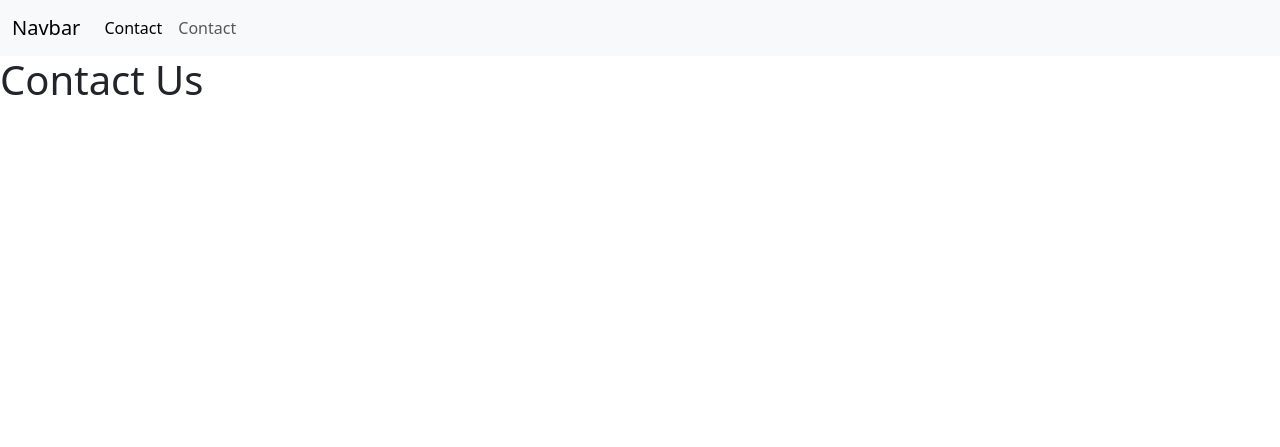
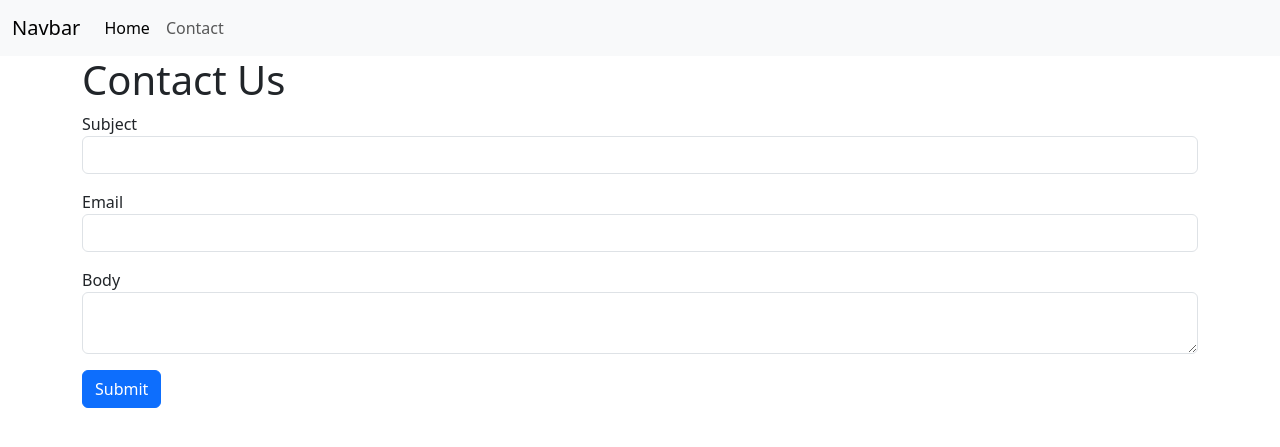
Before and after one commit to JanRII23/FullStackApps, a PHP site: page /contact in a window 1280 px wide. Shown: the top 447 px of the page. Run offline with PHP 8.4, Linux system fonts and the light colour scheme.

Commit message:
created some working controllers

```diff
--- /dev/null
+++ b/php_MVC/PHPMVCFramework/controllers/SiteController.php
@@ -0,0 +1,30 @@
+<?php
+
+namespace app\controllers;
+
+use app\core\Application;
+use app\core\Controller;
+
+class SiteController extends Controller
+{
+
+    public function home()
+    {
+        $params = [
+            'name' => "Ataka"
+        ];
+
+        return $this->render('home', $params);
+    }
+
+    public function contact()
+    {
+        return $this->render('contact');
+    }
+
+    public function handleContact()
+    {
+        return 'Handling submitted data';
+    }
+
+}
--- /dev/null
+++ b/php_MVC/PHPMVCFramework/core/Controller.php
@@ -0,0 +1,12 @@
+<?php
+
+namespace app\core;
+
+class Controller
+{
+    public function render($view, $params = [])
+    {
+        return Application::$app->router->renderView($view, $params);
+    }
+
+}
--- a/php_MVC/PHPMVCFramework/core/Router.php
+++ b/php_MVC/PHPMVCFramework/core/Router.php
@@ -19,6 +19,12 @@ class Router
         $this->routes['get'][$path] = $callback;
     }
 
+    public function post($path, $callback)
+    {
+        $this->routes['post'][$path] = $callback;
+    }
+
+
     public function resolve()
     {
         $path = $this->request->getPath();
@@ -27,7 +33,8 @@ class Router
         $callback = $this->routes[$method][$path] ?? false;
         if($callback === false){
            $this->response->setStatusCode(404);
-            return "Not found";
+            #return $this->renderContent("Not found");
+            return $this->renderView("_404");
 
         }
 
@@ -35,13 +42,25 @@ class Router
             return $this->renderView($callback);
         }
 
+        if (is_array($callback)){
+            $callback[0] = new $callback[0]();
+        }
+
         return call_user_func($callback);
     }
 
-    public function renderView($view)
+    public function renderView($view, $params = [])
     {
         $layoutContent = $this->layoutContent();
-        $viewContent = $this->renderOnlyView($view);
+        $viewContent = $this->renderOnlyView($view, $params);
+        return str_replace('{{content}}', $viewContent, $layoutContent);
+
+    }
+
+
+    public function renderContent($viewContent)
+    {
+        $layoutContent = $this->layoutContent();
         return str_replace('{{content}}', $viewContent, $layoutContent);
 
     }
@@ -53,8 +72,11 @@ class Router
         return ob_get_clean();
     }
 
-    protected function renderOnlyView($view)
+    protected function renderOnlyView($view, $params)
     {
+        foreach($params as $key => $value){
+            $$key = $value;
+        }
         ob_start();
         include_once Application::$ROOT_DIR."/views/$view.php";
         return ob_get_clean();
--- a/php_MVC/PHPMVCFramework/public/index.php
+++ b/php_MVC/PHPMVCFramework/public/index.php
@@ -1,13 +1,17 @@
 <?php
 
 require_once __DIR__.'/../vendor/autoload.php';
+
+use app\controllers\SiteController;
 use app\core\Application;
 
 $app = new Application(dirname(__DIR__));
 
-$app->router->get('/', 'home');
+$app->router->get('/', [SiteController::class, 'home']);
 
-$app->router->get('/contact', 'contact');
+$app->router->get('/contact', [SiteController::class, 'contact']);
+
+$app->router->post('/contact', [SiteController::class, 'handleContact']);
 
 #like above there can be so many other pages
 
--- a/php_MVC/PHPMVCFramework/views/contact.php
+++ b/php_MVC/PHPMVCFramework/views/contact.php
@@ -1 +1,24 @@
 <h1>Contact Us</h1>
+
+
+<form action = "" method = "post">
+
+<div class="mb-3">
+    <label>Subject</label>
+    <input type="text" name="subject" class="form-control">
+  </div>
+
+  <div class="mb-3">
+    <label>Email</label>
+    <input type="text" name="email" class="form-control">
+  </div>
+
+
+ <div class="mb-3">
+    <label>Body</label>
+    <textarea name="body" class="form-control"> </textarea>
+  </div>
+
+  <button type="submit" class="btn btn-primary">Submit</button>
+
+</form>
--- a/php_MVC/PHPMVCFramework/views/home.php
+++ b/php_MVC/PHPMVCFramework/views/home.php
@@ -1 +1,2 @@
 <h1>Home</h1>
+<h3>Welcome <?php echo $name ?> </h3>
--- a/php_MVC/PHPMVCFramework/views/layouts/main.php
+++ b/php_MVC/PHPMVCFramework/views/layouts/main.php
@@ -22,7 +22,7 @@
             <div class="collapse navbar-collapse" id="navbarSupportedContent">
                 <ul class="navbar-nav me-auto mb-2 mb-lg-0">
                     <li class="nav-item">
-                        <a class="nav-link active" aria-current="page" href="/">Contact</a>
+                        <a class="nav-link active" aria-current="page" href="/">Home</a>
                     </li>
                     <li class="nav-item">
                         <a class="nav-link" href="/contact">Contact</a>
@@ -33,7 +33,11 @@
         </div>
     </nav>
 
-    {{content}}
+
+
+    <div class="container">
+        {{content}}
+    </div>
 
     <script src="https://cdn.jsdelivr.net/npm/bootstrap@5.3.0/dist/js/bootstrap.bundle.min.js" integrity="sha384-geWF76RCwLtnZ8qwWowPQNguL3RmwHVBC9FhGdlKrxdiJJigb/j/68SIy3Te4Bkz" crossorigin="anonymous"></script>
 </body>
```
Also changed, not shown: php_MVC/PHPMVCFramework/views/_404.php (added, +8 -0 lines).
